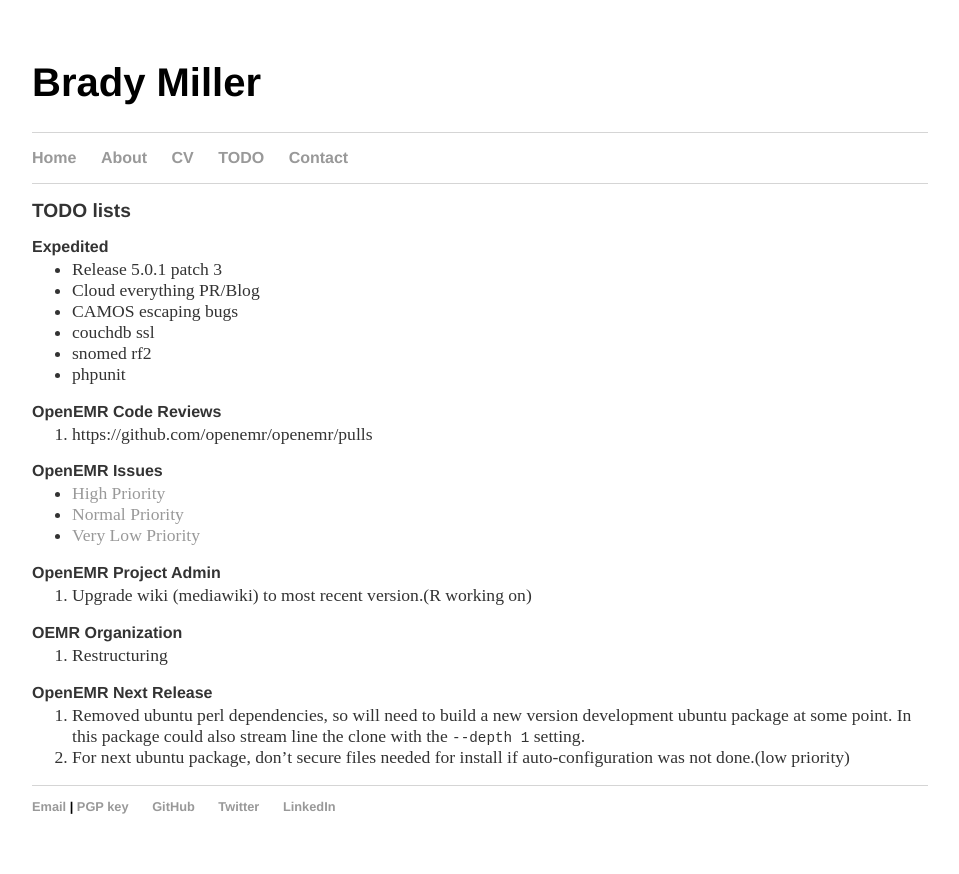
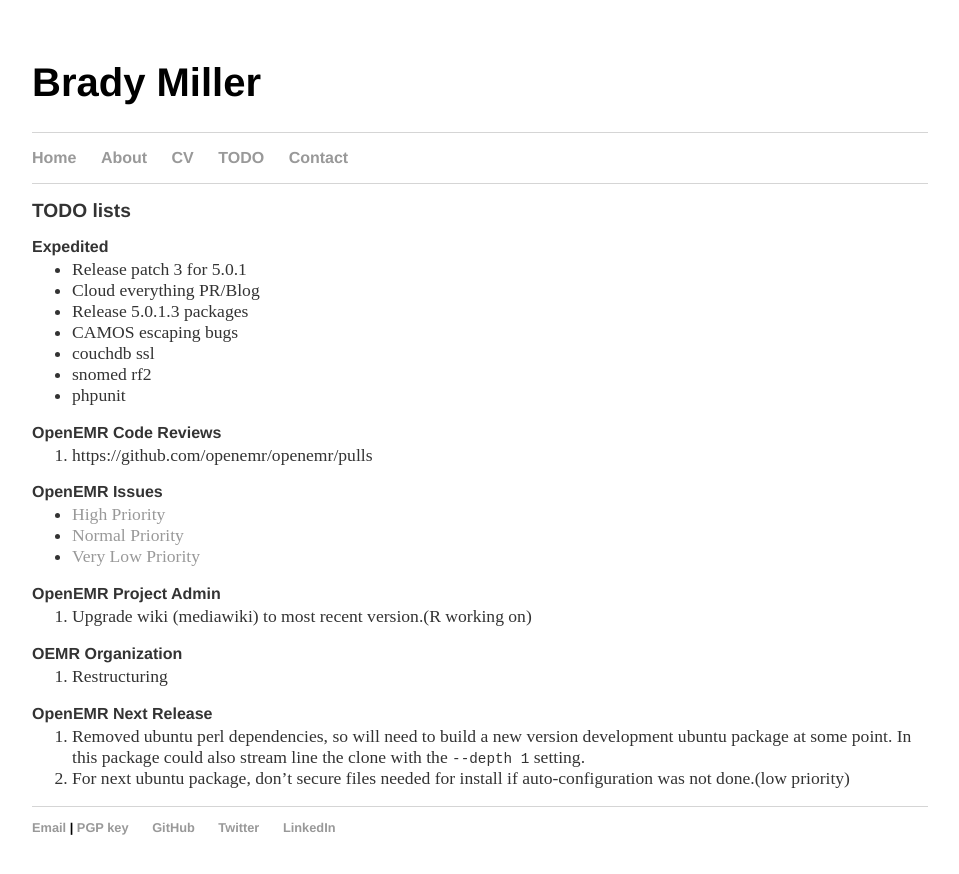
Before and after one commit to bradymiller/bradymiller.github.io, a Jekyll site: the page built from todo/index.md, in a window 1280 px wide. Shown: the top 874 px of the page, without its empty margins (160-1119 px from the left). Built offline with Jekyll 4.4.1, drawn with Linux system fonts in a browser that asks for light colours; our own code applies the rules of GitHub Pages for plain Markdown files.

Commit message:
Update index.md

```diff
--- a/todo/index.md
+++ b/todo/index.md
@@ -4,8 +4,9 @@
 ## TODO lists
 
 ### Expedited
-* Release 5.0.1 patch 3
+* Release patch 3 for 5.0.1
 * Cloud everything PR/Blog
+* Release 5.0.1.3 packages
 * CAMOS escaping bugs
 * couchdb ssl
 * snomed rf2
```
